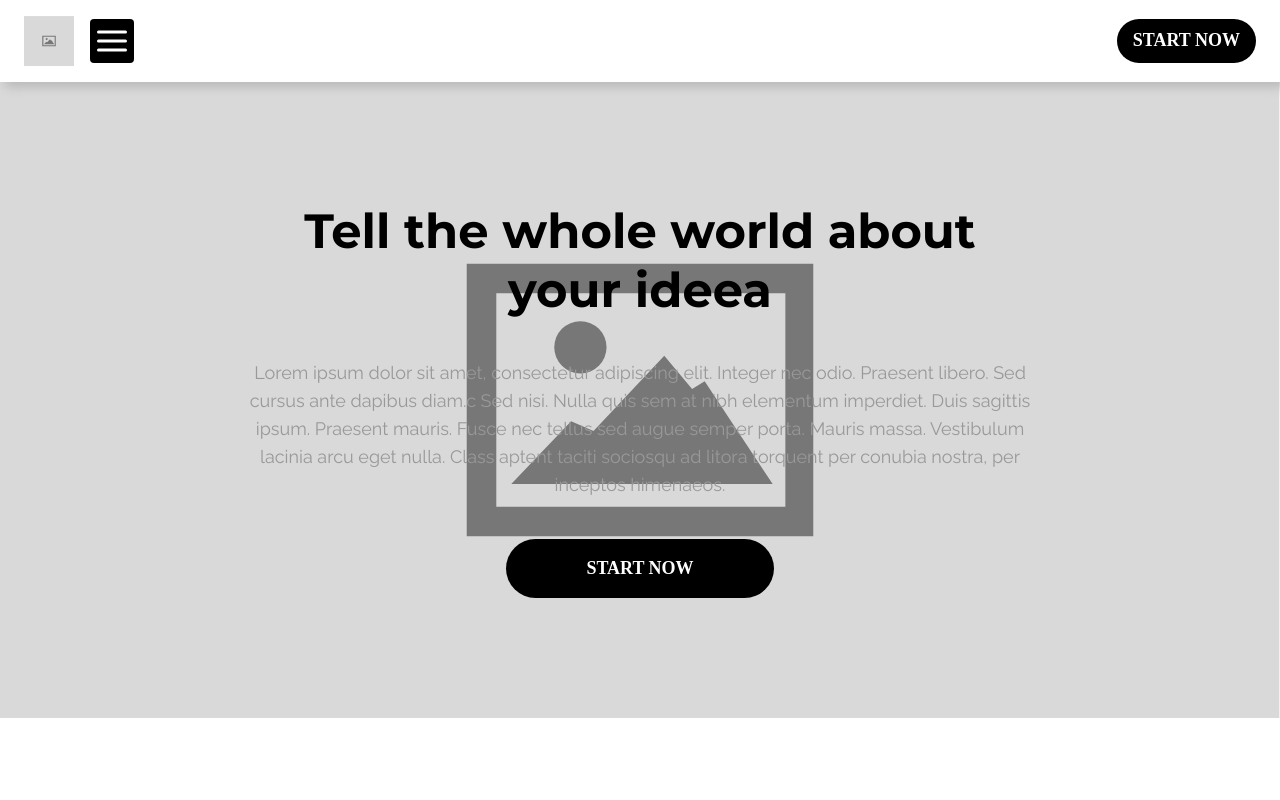
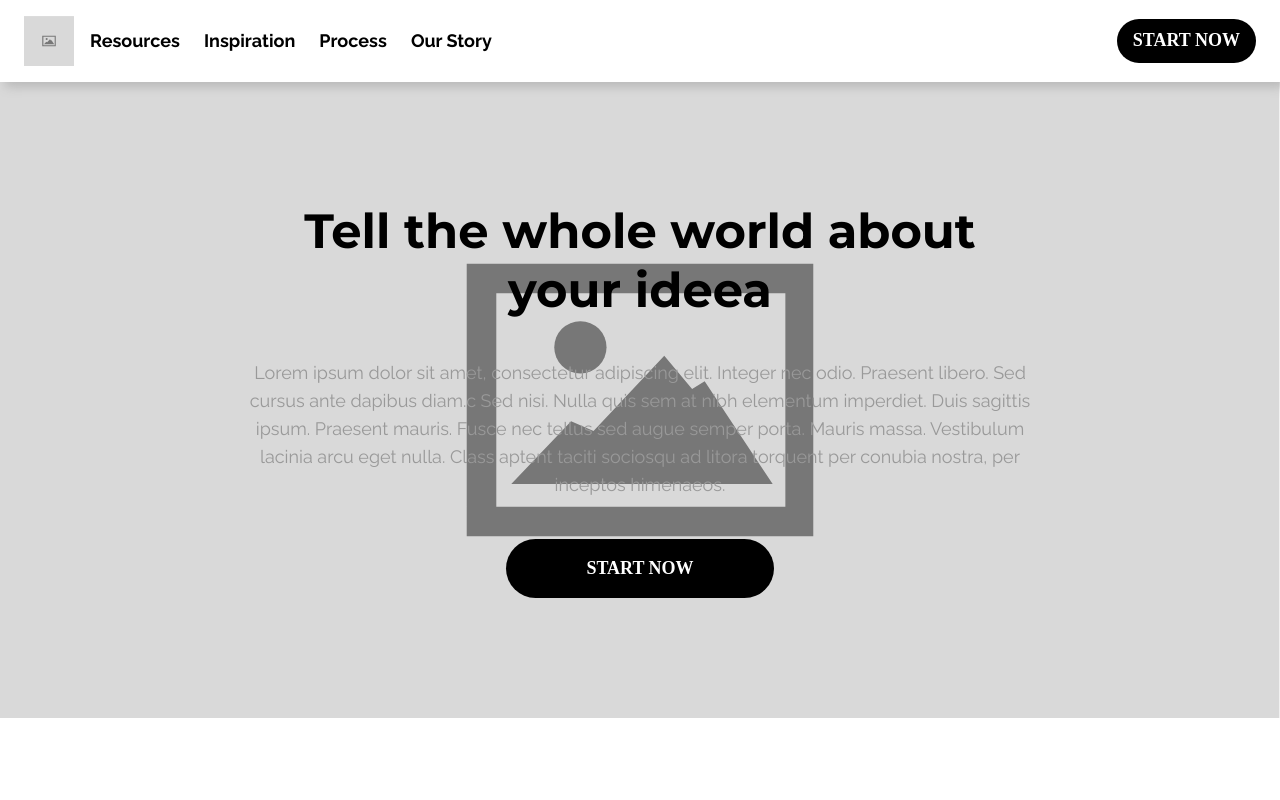
Before and after one commit to littlenines/wireframe-template, a React (Vite) app: page / in a window 1280 px wide. Shown: the top 800 px of the page. Built offline with nearby package versions, Linux system fonts and the light colour scheme.

Commit message:
add tabs component for header and media query for desktop

```diff
--- a/src/components/Layout/Header/Header.module.scss
+++ b/src/components/Layout/Header/Header.module.scss
@@ -37,3 +37,19 @@
     height: 36px;
   }
 }
+
+.menu_tabs {
+  display: none;
+}
+
+@media(min-width: $md) {
+  .menu {
+    display: none;
+  }
+
+  .menu_tabs {
+    display: flex;
+    align-items: center;
+    gap: 24px;
+  }
+}
--- a/src/components/Layout/Header/index.jsx
+++ b/src/components/Layout/Header/index.jsx
@@ -1,8 +1,16 @@
 import { lazy } from 'react';
 const Button = lazy(() => import('src/components/Button'));
+const Tabs = lazy(() => import('../Tabs'))
 import style from './Header.module.scss';
 
 const Header = () => {
+  const tabsArray = [
+    {tab: 'Resources', href: '#'},
+    {tab: 'Inspiration', href: '#'},
+    {tab: 'Process', href: '#'},
+    {tab: 'Our Story', href: '#'}
+  ]
+
   return (
     <header className={style.header}>
       <div className={`${style.tabs} container`}>
@@ -11,6 +19,7 @@ const Header = () => {
           <div className={style.menu}>
             <img className={style.menu_image} src="icons/menu.svg" alt="menu" />
           </div>
+          <Tabs setClass={style.menu_tabs} tabs={tabsArray} />
         </div>
         <Button />
       </div>
--- /dev/null
+++ b/src/components/Layout/Tabs/index.jsx
@@ -0,0 +1,18 @@
+import PropTypes from 'prop-types';
+
+const Tabs = (props) => {
+  const { setClass, tabs } = props
+
+  return (
+    <ul className={`anchor_typography ${setClass || ''}`} {...props}>
+      {tabs.map(item => <li key={item.tab}><a href={item.href}>{item.tab}</a></li>)}
+    </ul>
+  )
+}
+
+Tabs.propTypes = {
+  setClass: PropTypes.string,
+  tabs: PropTypes.array
+};
+
+export default Tabs;
```
